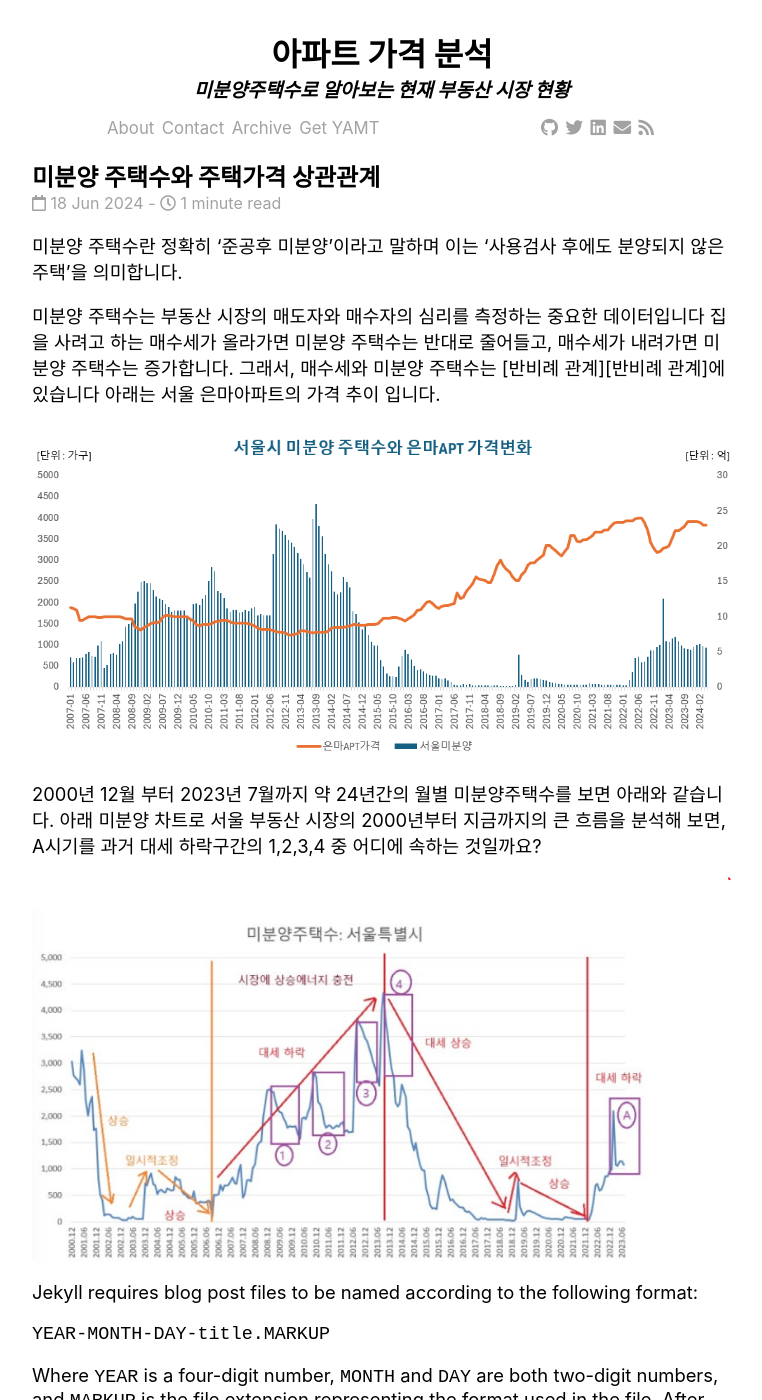
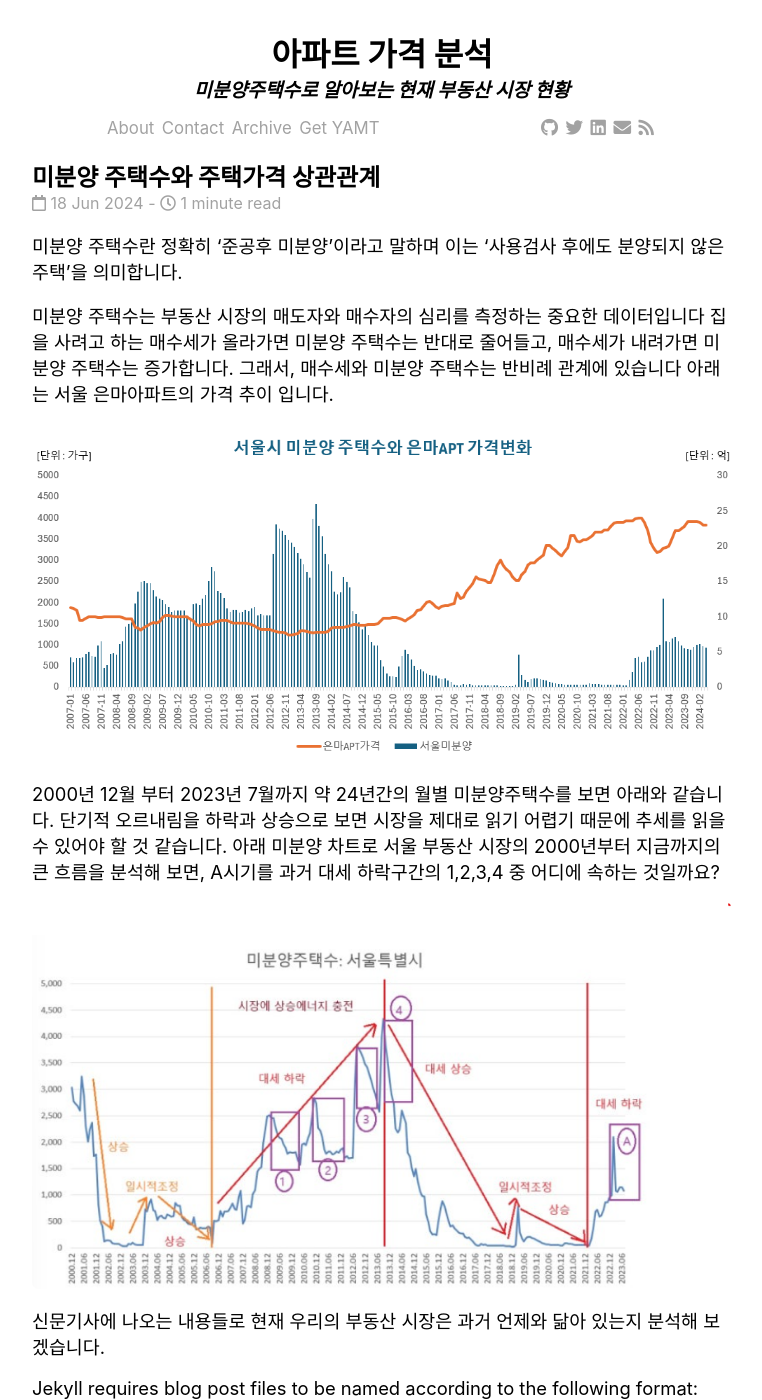
Before and after one commit to Timeleeh/skkufinal.github.io, a Jekyll site: the page built from _posts/2024-06-18-미분양 주택수와 주택가격 상관관계.md, in a window 1280 px wide and 1400 px high. Shown: the whole window, without its empty margins (258-1020 px from the left). Built offline with Jekyll 4.4.1, drawn with Linux system fonts in a browser that asks for light colours; nearby versions of some CDN libraries; comment, search, counter and statistics services are not loaded.

Commit message:
Update 2024-06-18-미분양 주택수와 주택가격 상관관계.md

```diff
--- a/_posts/2024-06-18-미분양 주택수와 주택가격 상관관계.md
+++ b/_posts/2024-06-18-미분양 주택수와 주택가격 상관관계.md
@@ -8,16 +8,19 @@ categories: jekyll update
 
 미분양 주택수는 부동산 시장의 매도자와 매수자의 심리를 측정하는 중요한 데이터입니다
 집을 사려고 하는 매수세가 올라가면 미분양 주택수는 반대로 줄어들고, 매수세가 내려가면 미분양 주택수는 증가합니다.
-그래서, 매수세와 미분양 주택수는 [반비례 관계][반비례 관계]에 있습니다
+그래서, 매수세와 미분양 주택수는 반비례 관계에 있습니다
 아래는 서울 은마아파트의 가격 추이 입니다.
 
 <img src = "/unma.png" width = "100%" height = "100%" >
 
 
 2000년 12월 부터 2023년 7월까지 약 24년간의 월별 미분양주택수를 보면 아래와 같습니다.
+단기적 오르내림을 하락과 상승으로 보면 시장을 제대로 읽기 어렵기 때문에 추세를 읽을 수 있어야 할 것 같습니다.
 아래 미분양 차트로 서울 부동산 시장의 2000년부터 지금까지의 큰 흐름을 분석해 보면, A시기를 과거 대세 하락구간의 1,2,3,4 중 어디에 속하는 것일까요?
 
 <img src = "/seoul.png" width = "100%" height = "100%" >
+
+신문기사에 나오는 내용들로 현재 우리의 부동산 시장은 과거 언제와 닮아 있는지 분석해 보겠습니다.
 
 Jekyll requires blog post files to be named according to the following format:
 
```
